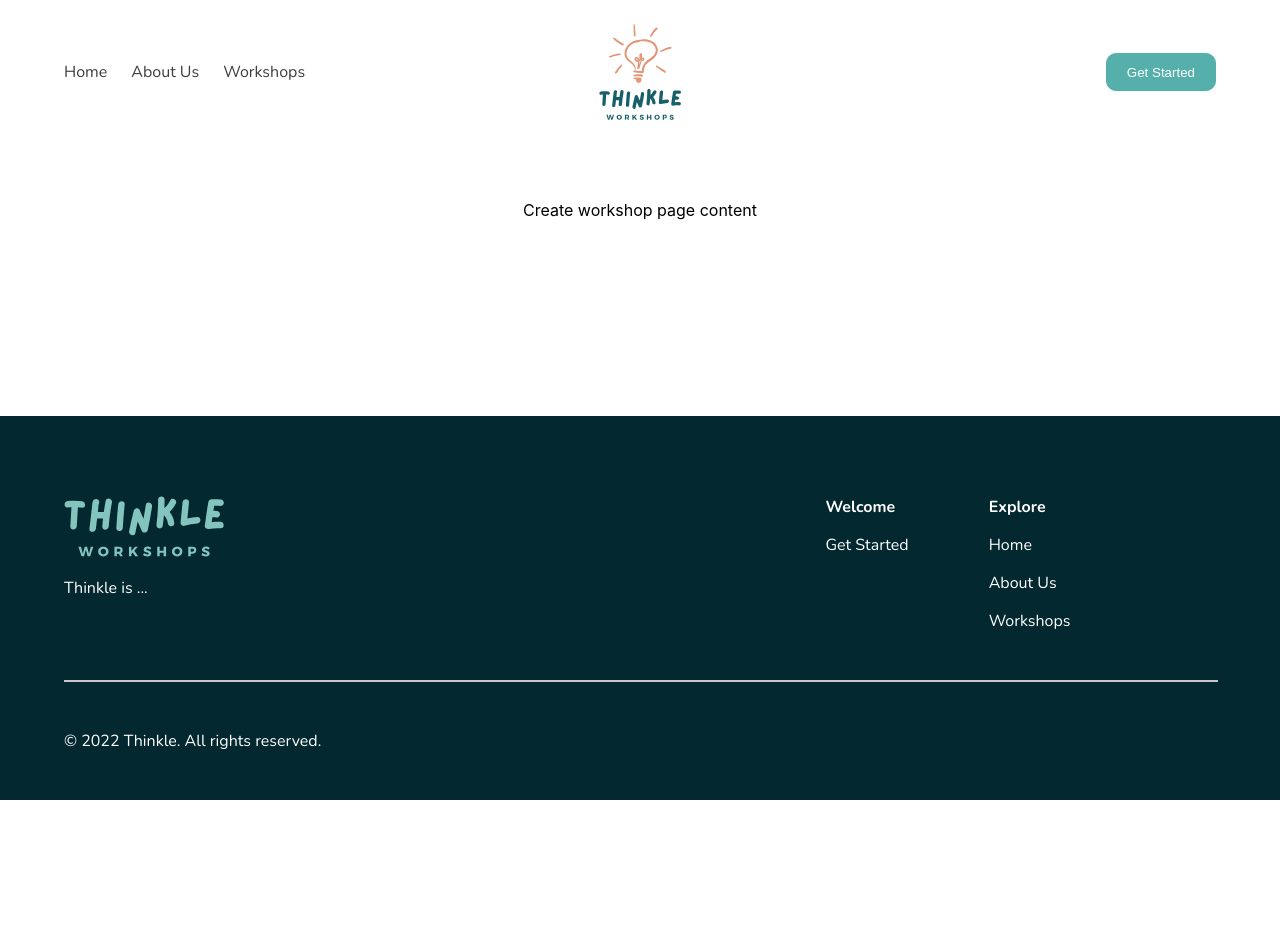
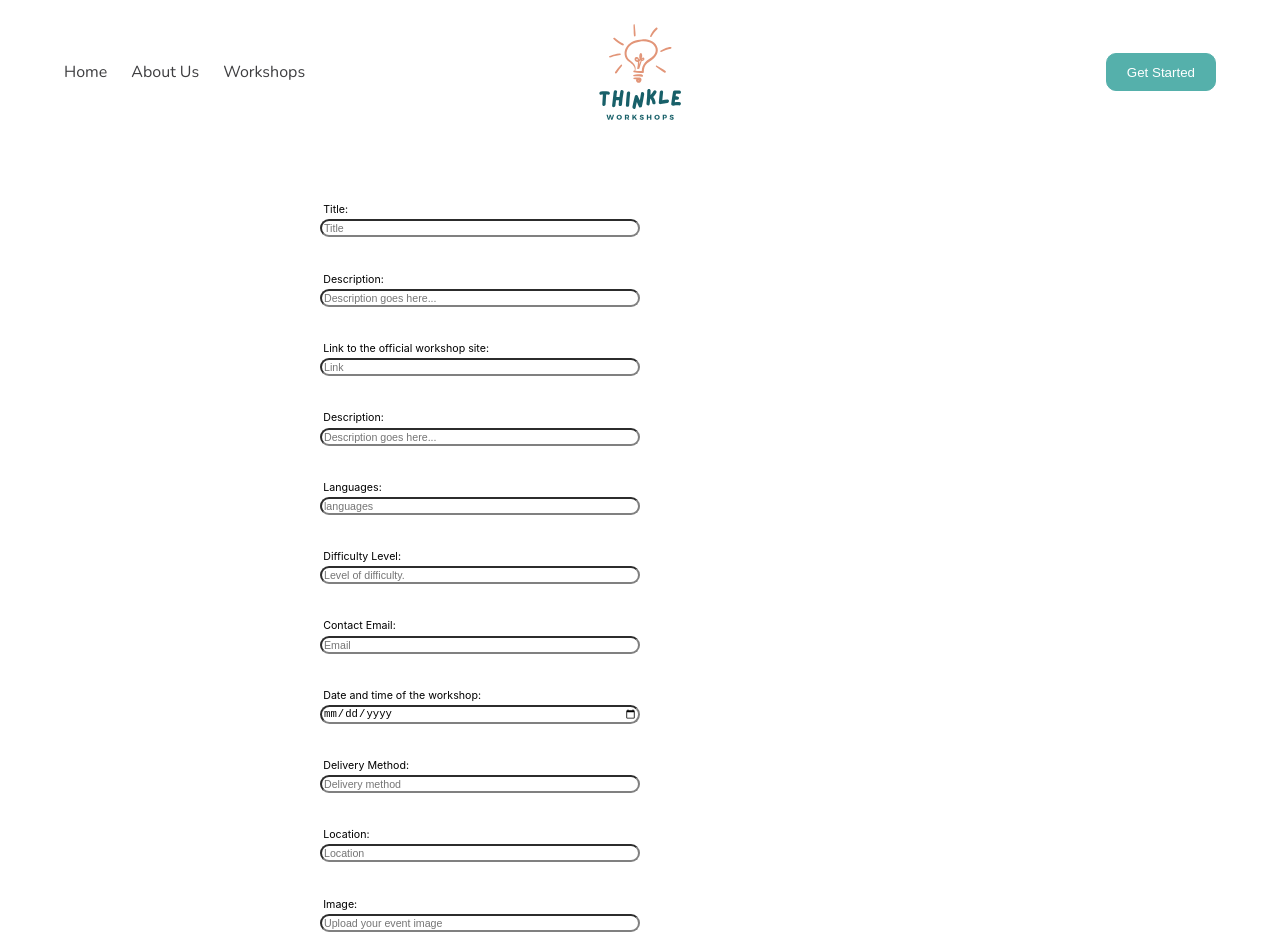
Before and after one commit to SheCodesAus/she-codes-group-project-frontend-fullstack-pancake, a React (Create React App) app: page /create-workshop in a window 1280 px wide. Shown: the top 952 px of the page. Before the commit the page ends 800 px from the top, so only its background shows below. Built offline with nearby package versions, Linux system fonts and the light colour scheme.

Commit message:
Start Create Workshop Form

```diff
--- a/package.json
+++ b/package.json
@@ -9,6 +9,7 @@
     "create-app-react": "^1.0.6",
     "react": "^18.2.0",
     "react-dom": "^18.2.0",
+    "react-location-picker": "^1.5.0",
     "react-router-dom": "^6.3.0",
     "react-scripts": "5.0.1",
     "web-vitals": "^2.1.4"
--- /dev/null
+++ b/src/components/createWorkshopForm/createWorkshop.css
@@ -0,0 +1,25 @@
+.form {
+  border-color: red;
+}
+
+.formContainer {
+  display: flex;
+  flex-direction: column;
+  justify-content: center;
+  /* border-color: green;
+  border-width: 3rem; */
+  width: 50%;
+  position: ;
+}
+
+.label {
+  font-size: 8pt;
+  padding: 1%;
+}
+
+.input {
+  /* width: 50%; */
+  font-size: 8pt;
+  border-radius: 25px;
+  border-color: grey;
+}
--- /dev/null
+++ b/src/components/createWorkshopForm/index.jsx
@@ -0,0 +1,252 @@
+// import React, { useState } from "react";
+// import { useNavigate } from "react-router-dom";
+// import Input from "../common/Form/Input";
+// import LabelSelector from "../common/Form/LabelSelector";
+// import SubmitButton from "../common/Form/SubmitButton";
+// import {
+//   createProjectFormInputFields,
+//   initialLocationStates,
+// } from "./constants";
+// import { createProject } from "../../services/createProject";
+// import "./CreateProjectForm.css";
+
+// export default function CreateProjectForm() {
+//   const navigate = useNavigate();
+//   const token = window.localStorage.getItem("token");
+//   const [projectDetails, setProjectDetails] = useState({
+//     title: "",
+//     description: "",
+//     location: "",
+//     goal: "",
+//     image: "",
+//     date_due: "",
+//     is_open: true,
+//     date_created: new Date(),
+//   });
+
+//   const [locationLabels, setLocationLabels] = useState(initialLocationStates);
+//   const [submitMessage, setSubmitMessage] = useState("");
+//   const [submitResult, setSubmitResult] = useState("");
+
+//   const handleChange = event => {
+//     const { id, value } = event.target;
+
+//     let passValue;
+//     id === "goal" ? (passValue = parseInt(value)) : (passValue = value);
+//     setProjectDetails({ ...projectDetails, [id]: passValue });
+//   };
+
+//   const handleClick = index => {
+//     setProjectDetails({
+//       ...projectDetails,
+//       location: Object.keys(initialLocationStates[index]).toString(),
+//     });
+//     const newLocationStates = [...initialLocationStates];
+//     newLocationStates[index] = {
+//       [Object.keys(newLocationStates[index])]: true,
+//     };
+//     setLocationLabels(newLocationStates);
+//   };
+
+//   const handleSubmit = async event => {
+//     event.preventDefault();
+//     console.log("Create project with projectDetails: ", projectDetails);
+//     if (
+//       projectDetails.title &&
+//       projectDetails.description &&
+//       projectDetails.location &&
+//       projectDetails.goal &&
+//       projectDetails.image &&
+//       projectDetails.date_due
+//     ) {
+//       createProject(token, projectDetails).then(data => {
+//         const { id } = data;
+//         console.log("Create project response data: ... ", data);
+//         setSubmitMessage(
+//           "Yah! Project created successfully, we're directing you to your poject page ..."
+//         );
+//         setSubmitResult("success");
+//         navigate(`/project/${id}`);
+//       });
+//     } else {
+//       setSubmitMessage("Please enter all fields");
+//       setSubmitResult("fail");
+//     }
+//   };
+
+//   return (
+//     <form onSubmit={handleSubmit}>
+//       {createProjectFormInputFields.map((field, index) => {
+//         const { type, id, label, placeholder } = field;
+//         return (
+//           <Input
+//             key={index}
+//             type={type}
+//             id={id}
+//             label={label}
+//             placeholder={placeholder}
+//             onChange={handleChange}
+//             src={projectDetails.image}
+//           />
+//         );
+//       })}
+//       <div className="location-selectors-field">
+//         <label>Location</label>
+//         <div className="location-selectors-options">
+//           {locationLabels.map((location, index) => {
+//             return (
+//               <LabelSelector
+//                 key={index}
+//                 onClick={() => handleClick(index)}
+//                 labelState={Object.values(location)}
+//               >
+//                 {Object.keys(location)}
+//               </LabelSelector>
+//             );
+//           })}
+//         </div>
+//       </div>
+
+//       <SubmitButton
+//         variant="primary"
+//         submitMessage={submitMessage}
+//         result={submitResult}
+//       >
+//         Create Now !
+//       </SubmitButton>
+//     </form>
+//   );
+// }
+
+import React from "react";
+import CTAButton from "../common/CTAButton";
+import SkillTag from "../common/SkillTag";
+import "./createWorkshop.css";
+import LocationPicker from "react-location-picker";
+
+<script src="https://maps.googleapis.com/maps/api/js?&v=3.exp&libraries=geometry,drawing,places"></script>;
+
+export default function CreateWorkshopForm() {
+  return (
+    <form className="form">
+      <div className="formContainer">
+        <label htmlFor="title" className="label">
+          Title:
+        </label>
+        <input type="text" id="title" placeholder="Title" className="input" />
+      </div>
+
+      <div className="formContainer">
+        <label htmlFor="description" className="label">
+          Description:{" "}
+        </label>
+        <input
+          type="textarea"
+          id="description"
+          placeholder="Description goes here..."
+          className="input"
+        />
+      </div>
+
+      <div className="formContainer">
+        <label htmlFor="link" className="label">
+          Link to the official workshop site:{" "}
+        </label>
+        <input type="link" id="link" placeholder="Link" className="input" />
+      </div>
+
+      <div className="formContainer">
+        <label htmlFor="description" className="label">
+          Description:{" "}
+        </label>
+        <input
+          type="textarea"
+          id="description"
+          placeholder="Description goes here..."
+          className="input"
+        />
+      </div>
+
+      <div className="formContainer">
+        <label htmlFor="languages" className="label">
+          Languages:{" "}
+        </label>
+        <input
+          type="text"
+          id="languages"
+          placeholder="languages"
+          className="input"
+        />
+      </div>
+
+      <div className="formContainer">
+        <label htmlFor="difficulty" className="label">
+          Difficulty Level:{" "}
+        </label>
+        <input
+          type="text"
+          id="difficulty"
+          placeholder="Level of difficulty."
+          className="input"
+        />
+      </div>
+
+      <div className="formContainer">
+        <label htmlFor="email" className="label">
+          Contact Email:{" "}
+        </label>
+        <input type="email" id="email" placeholder="Email" className="input" />
+      </div>
+
+      <div className="formContainer">
+        <label htmlFor="date" className="label">
+          Date and time of the workshop:{" "}
+        </label>
+        <input
+          type="date"
+          id="date"
+          placeholder="DD/MM/YYYY"
+          className="input"
+        />
+      </div>
+
+      <div className="formContainer">
+        <label htmlFor="delivery" className="label">
+          Delivery Method:{" "}
+        </label>
+        <input
+          type="boolean"
+          id="delivery"
+          placeholder="Delivery method"
+          className="input"
+        />
+      </div>
+
+      <div className="formContainer">
+        <label htmlFor="location" className="label">
+          Location:{" "}
+        </label>
+        <input
+          type="LocationPicker"
+          id="location"
+          placeholder="Location"
+          className="input"
+        />
+      </div>
+
+      <div className="formContainer">
+        <label htmlFor="image" className="label">
+          Image:{" "}
+        </label>
+        <input
+          type="text"
+          id="image"
+          placeholder="Upload your event image"
+          className="input"
+        />
+      </div>
+
+      <CTAButton variant="primary">Submit</CTAButton>
+    </form>
+  );
+}
--- a/src/pages/CreateWorkshopPage.jsx
+++ b/src/pages/CreateWorkshopPage.jsx
@@ -1,10 +1,14 @@
 import React from "react";
 import Container from "../components/common/Container";
+import CreateWorkshopForm from "../components/createWorkshopForm";
 
 export default function CraeteWorkshopPage() {
   return (
     <>
-      <Container>Create workshop page content</Container>
+      <Container>
+        {" "}
+        <CreateWorkshopForm />
+      </Container>
     </>
   );
 }
```
Also changed, not shown: 1 other file (tests, documents, lock files or other folders).
